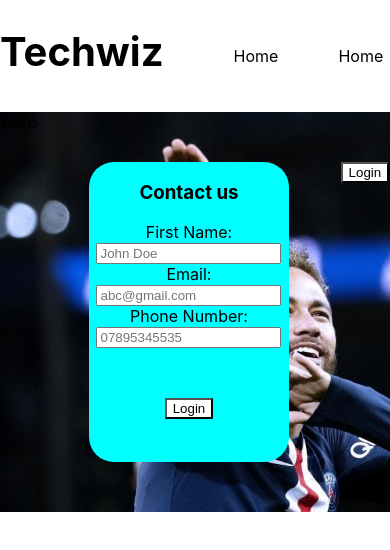
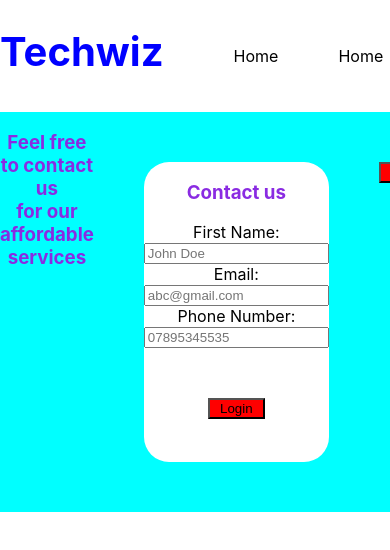
Before and after one commit to merufrancis/my_react_website, a React (Create React App) app: page / in a window 390 px wide. Shown: the top 550 px of the page. Built offline with nearby package versions, Linux system fonts and the light colour scheme.

Commit message:
add responsiveness to the hero section

```diff
--- a/src/App.css
+++ b/src/App.css
@@ -1,11 +1,16 @@
 .App {
   text-align: center;
+}
+.btn {
+  background-color: red;
+  padding-right: 10px;
+  padding-left: 10px;
 }
 
 .hero {
   height: 400px;
   background-color: aqua;
-  background-image: url("../neymar.jpg");
+  /*background-image: url("../photo1.avif"); */
   background-size: cover;
   display: flex;
   flex-direction: row;
@@ -15,7 +20,17 @@
   height: 300px;
   width: 200px;
   background-image: none;
-  background-color: aqua;
+  background-color: white;
   margin: 50px;
   border-radius: 25px;
 }
+h3 {
+  color: blueviolet;
+}
+
+@media only screen and (max-width: 620px) {
+  /* For mobile phones: */
+  .hero, .card, form {
+    width: 100%;
+  }
+}
--- a/src/components/Button.js
+++ b/src/components/Button.js
@@ -3,7 +3,7 @@ import React from 'react'
 const Button = () => {
   return (
     <div>
-      <button>Login</button>
+      <button className='btn'>Login</button>
     </div>
   )
 }
--- a/src/components/Hero.js
+++ b/src/components/Hero.js
@@ -3,8 +3,10 @@ import Button from './Button'
 
 const Hero = () => {
   return (
-    <div className='hero'>Hero
+    <div className='hero'>
+      <h3>Feel free to contact us <br></br> for our affordable services </h3>
     <div className='card'>
+      <form>
       <h3>Contact us</h3>
       <label>First Name:</label>
       <input type="text" placeholder='John Doe'></input>
@@ -12,7 +14,8 @@ const Hero = () => {
       <input type="text" placeholder='abc@gmail.com'></input>
       <label>Phone Number:</label>
       <input type="number" placeholder='07895345535'></input>
-      <Button style="background-color: blue;" />
+      <Button />
+      </form>
     </div>
     <Button />
     </div>
--- a/src/components/Navbar.css
+++ b/src/components/Navbar.css
@@ -10,6 +10,8 @@ ul {
 }
 h1 {
     font-size: 40px;
+    color: blue;
+    font-style: inherit;
 }
 li {
     list-style-type: none;
@@ -25,3 +27,10 @@ button {
     background-color: white;
     margin-top: 50px;
 }
+
+@media only screen and (max-width: 620px) {
+    /* For mobile phones: */
+    .header {
+      width: 100%;
+    }
+  }
```
Also changed, not shown: photo.avif (added), photo1.avif (added).
